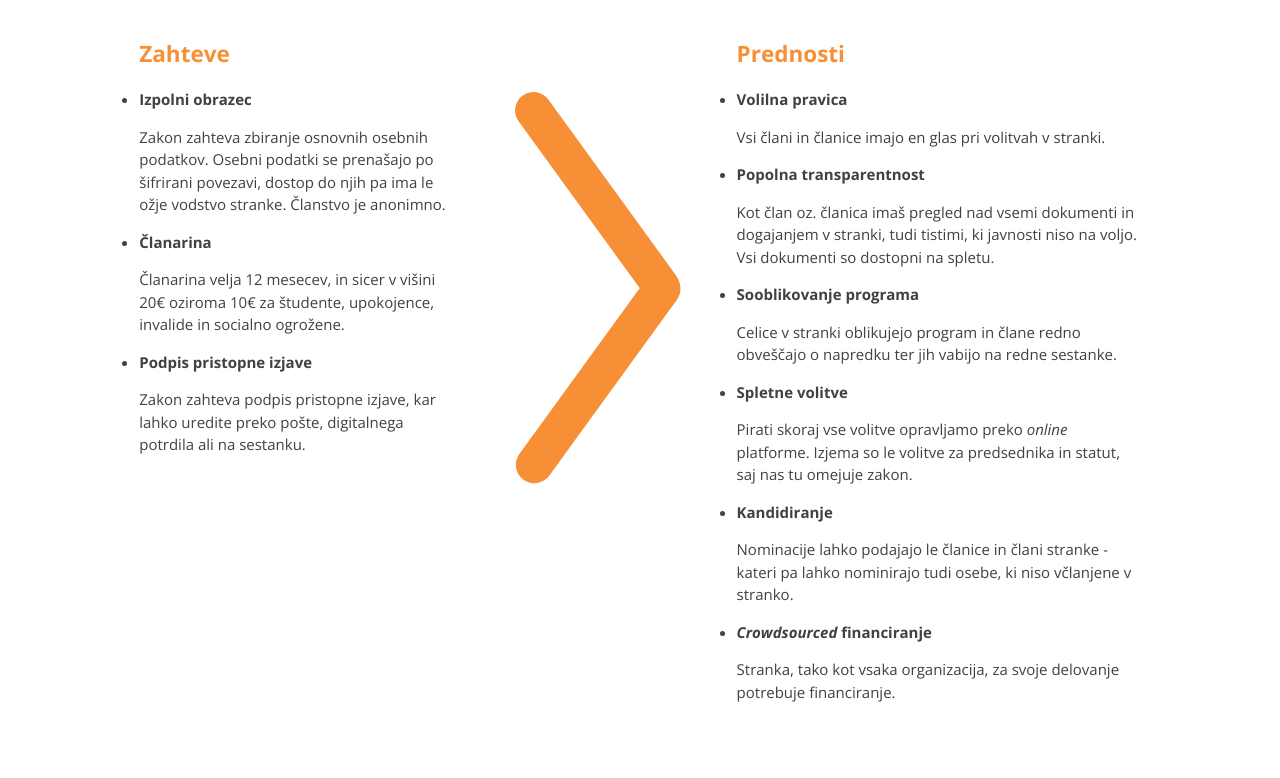
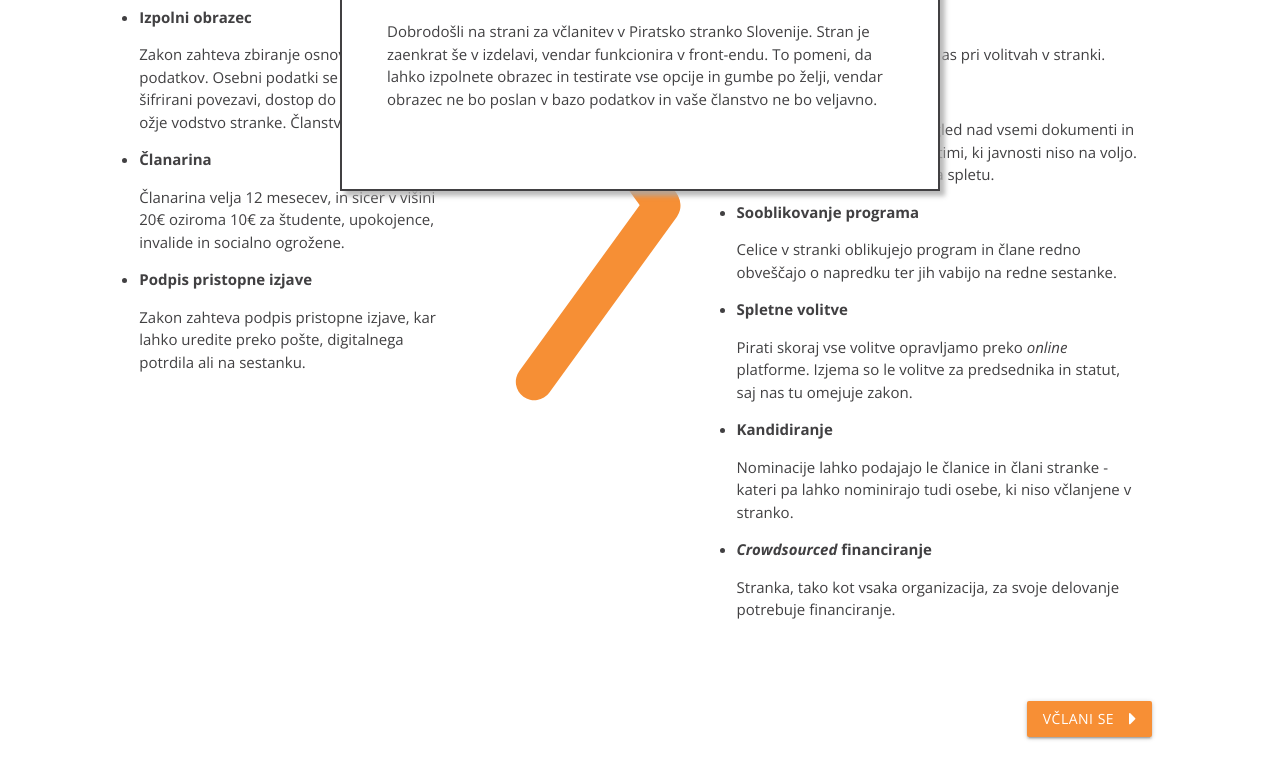
Before and after one commit to cuiki999/pss-clanstvo, a plain HTML site: page index.html in a window 1280 px wide. Shown: the part 322-1100 px from the top of the page. Drawn offline with nearby package versions, Linux system fonts and the light colour scheme.

Commit message:
Added a modal

```diff
--- a/sass/main.scss
+++ b/sass/main.scss
@@ -23,6 +23,7 @@
 @import "components/chevron";
 @import "components/progress";
 @import "components/forms";
+@import "components/modal";
 
 // STYLES
 
```
Also changed, not shown: css/main.css, 1 other file.
